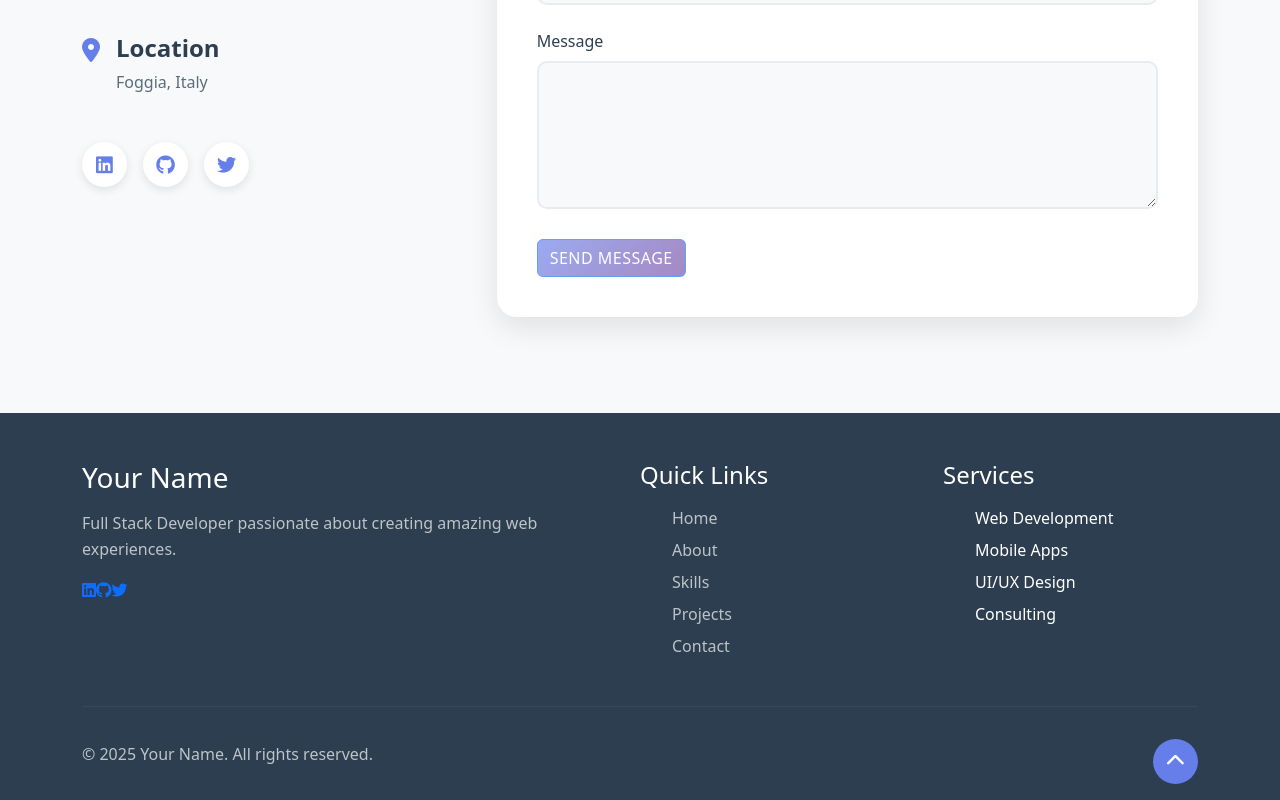
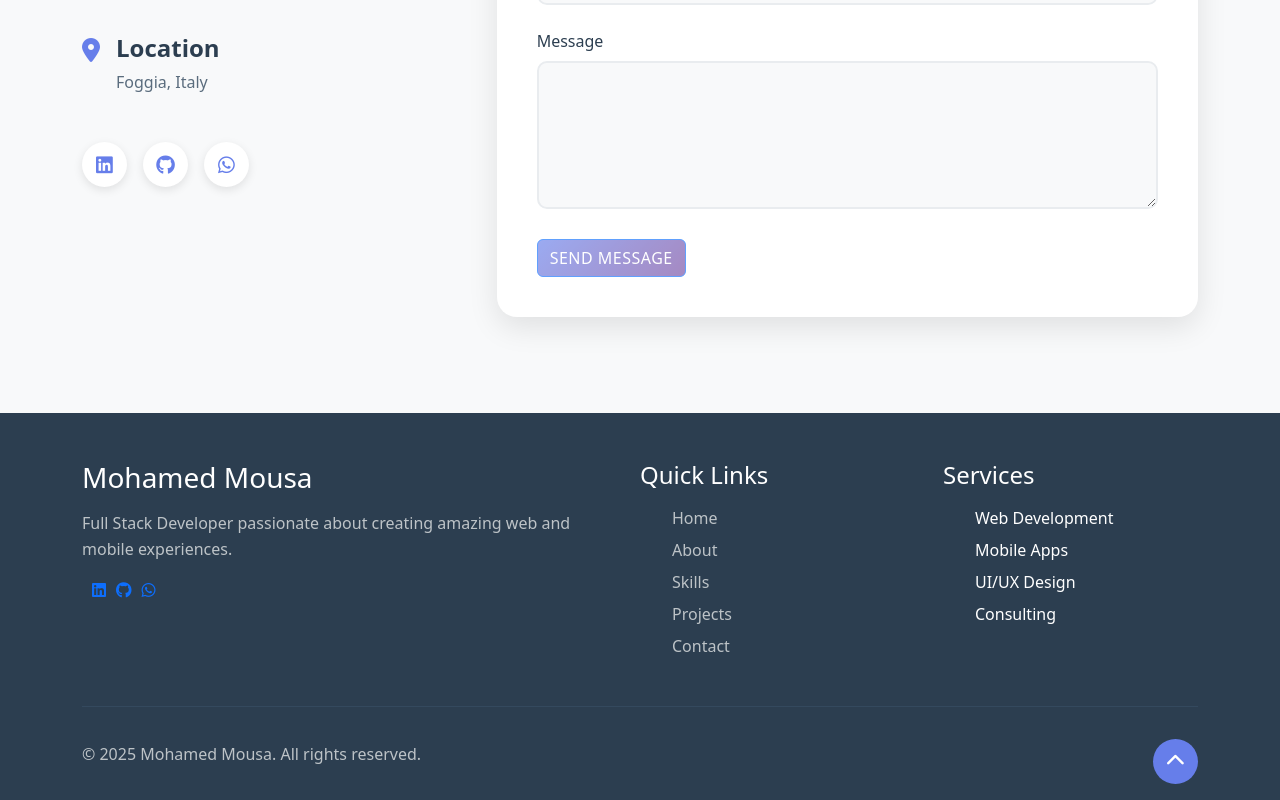
Before and after one commit to mohamedmousa77/PortfolioWebSite, an Angular app: page / in a window 1280 px wide. Shown: the part 7599-8399 px from the top of the page. Built offline with nearby package versions, Linux system fonts and the light colour scheme.

Commit message:
Adding some adjustments.

```diff
--- a/src/app/components/contacts/contacts.component.html
+++ b/src/app/components/contacts/contacts.component.html
@@ -33,9 +33,9 @@
         </div>
 
         <div class="social-links">
-          <a  class="social-link"><i class="fab fa-linkedin"></i></a>
-          <a  class="social-link"><i class="fab fa-github"></i></a>
-          <a  class="social-link"><i class="fab fa-twitter"></i></a>
+          <a href="https://www.linkedin.com/in/mohamed-mousa-5108aa193/" target="_blank" class="social-link"><i class="fab fa-linkedin"></i></a>
+          <a href="https://github.com/mohamedmousa77" target="_blank" class="social-link"><i class="fab fa-github"></i></a>
+          <a href="https://api.whatsapp.com/send?phone=393336863167" target="_blank" class="social-link"><i class="fab fa-whatsapp"></i></a>
         </div>
       </div>
 
--- a/src/app/components/footer/footer.component.css
+++ b/src/app/components/footer/footer.component.css
@@ -15,6 +15,10 @@
 .footer-section h4 {
   margin-bottom: 1rem;
   color: white;
+}
+.social-links a{
+  /* display: flex; */
+  padding-left: 10px;
 }
 
 .footer-section p {
--- a/src/app/components/footer/footer.component.html
+++ b/src/app/components/footer/footer.component.html
@@ -2,12 +2,12 @@
   <div class="container">
     <div class="footer-content">
       <div class="footer-section">
-        <h3>Your Name</h3>
-        <p>Full Stack Developer passionate about creating amazing web experiences.</p>
+        <h3>Mohamed Mousa</h3>
+        <p>Full Stack Developer passionate about creating amazing web and mobile experiences.</p>
         <div class="social-links">
-          <a href="#" class="social-link"><i class="fab fa-linkedin"></i></a>
-          <a href="#" class="social-link"><i class="fab fa-github"></i></a>
-          <a href="#" class="social-link"><i class="fab fa-twitter"></i></a>
+          <a href="https://www.linkedin.com/in/mohamed-mousa-5108aa193/" target="_blank" class="social-link"><i class="fab fa-linkedin"></i></a>
+          <a href="https://github.com/mohamedmousa77" target="_blank" class="social-link"><i class="fab fa-github"></i></a>
+          <a href="https://api.whatsapp.com/send?phone=393336863167" target="_blank" class="social-link"><i class="fab fa-whatsapp"></i></a>
         </div>
       </div>
 
@@ -34,7 +34,7 @@
     </div>
 
     <div class="footer-bottom">
-      <p>&copy; {{currentYear}} Your Name. All rights reserved.</p>
+      <p>&copy; {{currentYear}} Mohamed Mousa. All rights reserved.</p>
       <button class="scroll-to-top" (click)="scrollToTop()">
         <i class="fas fa-chevron-up"></i>
       </button>
```
